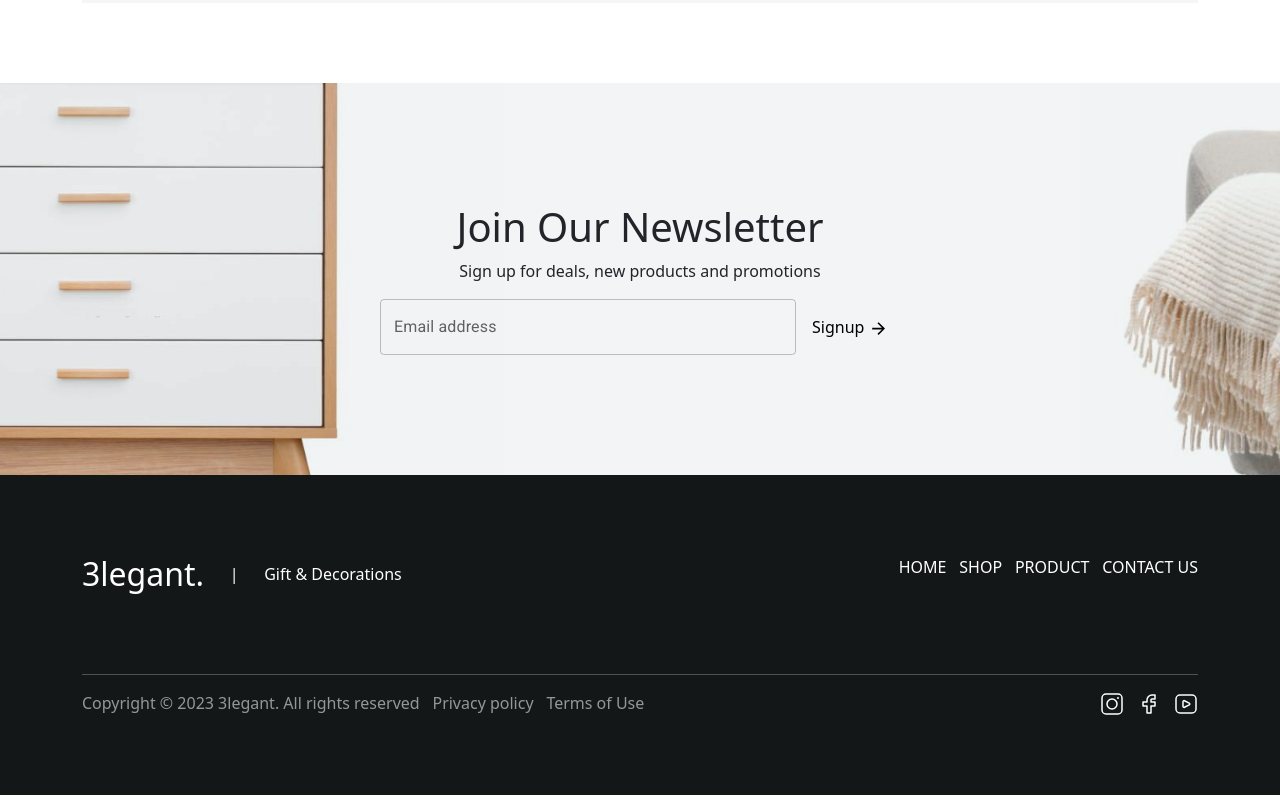
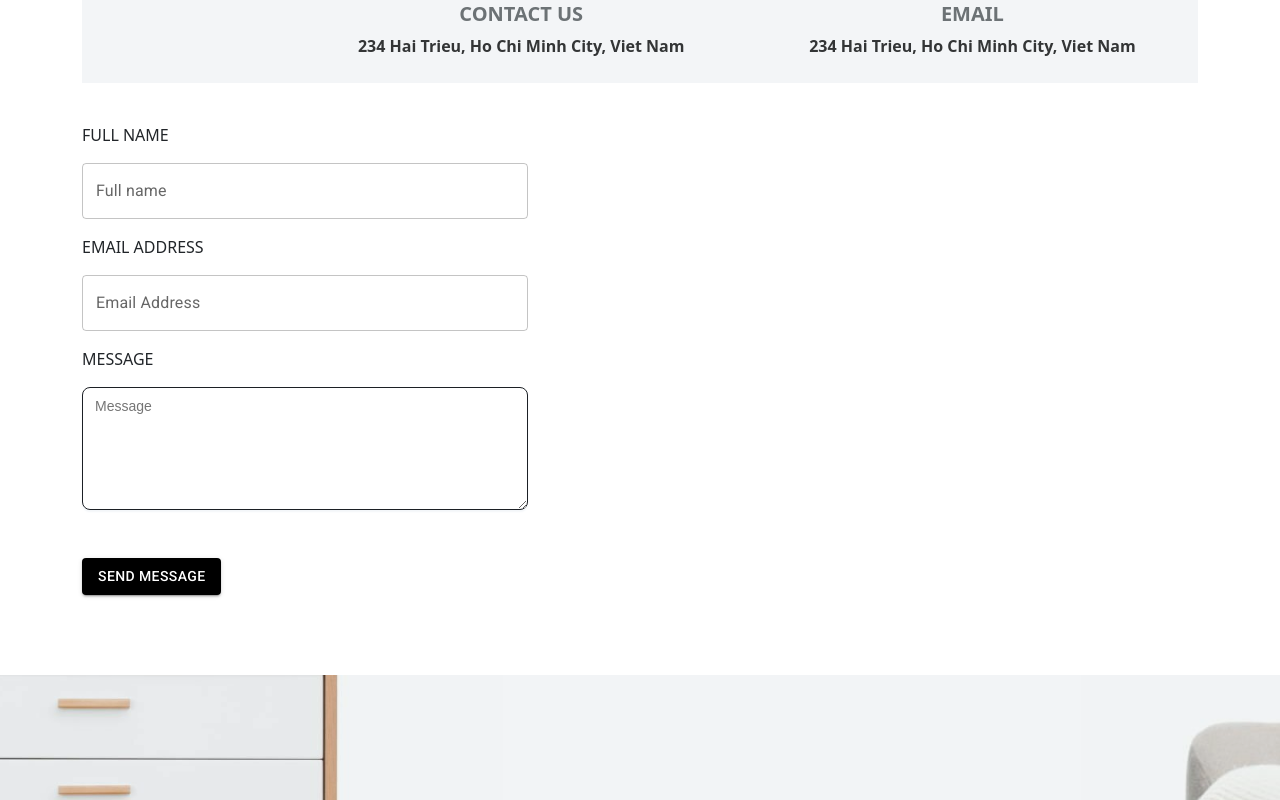
Before and after one commit to Yatin1923/ecommerce, a React (Create React App) app: page /contact in a window 1280 px wide. Shown: the part 1460-2260 px from the top of the page. Built offline with nearby package versions, Linux system fonts and the light colour scheme.

Commit message:
Contact form

```diff
--- a/src/Pages/Contact/Contact.css
+++ b/src/Pages/Contact/Contact.css
@@ -1,4 +1,6 @@
-
+.page-heading{
+    margin-top: 20vh;
+}
 .about{
     margin: 10vh 0;
     height: 70vh;
@@ -39,7 +41,7 @@
 .contact-cards{
     margin: 5vh 0;
     display: flex;
-    justify-content: space-around;
+    justify-content: space-between;
 }
 .contact-card{
     background-color: #F3F5F7;
@@ -55,3 +57,14 @@
 .contact-card strong{
     color: #333536;
 }
+.submit-form{
+    width: 40%;
+    display: flex;
+    flex-direction: column;
+    gap: 2vh;
+    text-align: left;
+}
+.submit-button{
+    margin-top: 4vh !important;
+    width: fit-content;
+}
--- a/src/Pages/Contact/Contact.js
+++ b/src/Pages/Contact/Contact.js
@@ -2,10 +2,64 @@ import { useEffect } from 'react';
 import Transitions from '../../Components/Transition/Transition'
 import './Contact.css'
 import CustomButton from '../../Components/Button/CustomButton';
+import TextField from '@mui/material/TextField';
+import { TextareaAutosize as BaseTextareaAutosize } from '@mui/base/TextareaAutosize';
+import { styled } from '@mui/system';
+import { createTheme, ThemeProvider } from '@mui/material/styles';
+import Button from '@mui/material/Button';
+
+
 export default function Contact(){
     useEffect(()=>{
         window.scrollTo(0,0);
     },[]);
+    const theme1 = createTheme({
+        components: {
+          MuiButton: {
+            styleOverrides: {
+              root: {
+                borderColor: '#000',
+              },
+            },
+          },
+        },
+      });
+    const theme = createTheme({
+
+        palette: {
+          primary: {
+            main: '#000',
+
+          },
+        },
+      });
+      const Textarea = styled(BaseTextareaAutosize)(
+        ({ theme }) => `
+        font-family: IBM Plex Sans, sans-serif;
+        font-size: 0.875rem;
+        font-weight: 400;
+        line-height: 1.5;
+        padding: 8px 12px;
+        border-radius: 8px;
+        color: #1C2025;
+        border: 1px solid #1C2025;
+        box-shadow: 0px 2px 2px #F3F6F9;
+
+        &:hover {
+          border-color: #B0B8C4;
+        }
+
+        &:focus {
+          border-color: #B0B8C4;
+          box-shadow: 0 0 0 3px #DAE2ED;
+        }
+
+        // firefox
+        &:focus-visible {
+          outline: 0;
+        }
+      `,
+      );
     return(
 
         <div className="container">
@@ -49,7 +103,18 @@ export default function Contact(){
                                 <h5>EMAIL</h5>
                                 <strong>234 Hai Trieu, Ho Chi Minh City, Viet Nam</strong>
                             </div>
-                    </div>
+                        </div>
+                        <form className='submit-form'>
+                            <label>FULL NAME</label>
+                            <TextField id="outlined-basic" label="Full name" variant="outlined" className='input-field' />
+                            <label>EMAIL ADDRESS</label>
+                            <TextField id="outlined-basic" label="Email Address" variant="outlined" />
+                            <label>MESSAGE</label>
+                            <Textarea placeholder='Message' minRows={5} />
+                            <ThemeProvider theme={theme}>
+                                <Button variant="contained" className="submit-button" type='submit'> Send Message</Button>
+                            </ThemeProvider>
+                        </form>
                 </div>
             </Transitions>
         </div>
```
